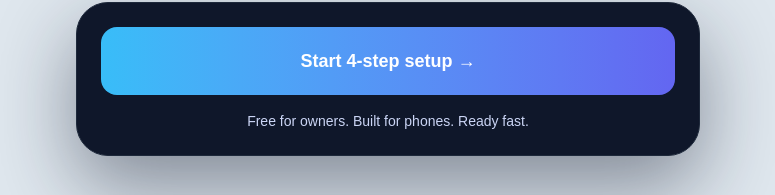
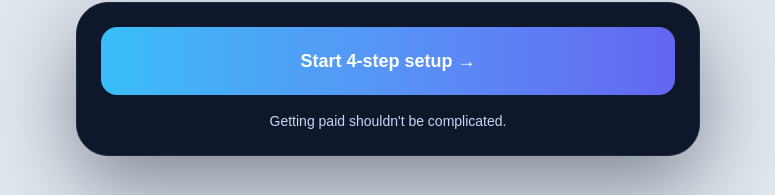
Before and after one commit to acain89/RentFray, a Next.js app: page / in a window 1280 px wide. Shown: the part 446-641 px from the top of the page, without its empty margins (252-1027 px from the left). Built offline with nearby package versions, Linux system fonts and the light colour scheme.

Commit message:
Fix dashboard counts, remove inactive unit payments, resolve TS errors

```diff
--- a/app/page.tsx
+++ b/app/page.tsx
@@ -655,7 +655,7 @@ export default function Home() {
             </button>
 
             <p className="mt-4 text-center text-sm text-[#cbd5f5]">
-              Free for owners. Built for phones. Ready fast.
+              Getting paid shouldn't be complicated.
             </p>
           </section>
 
```
